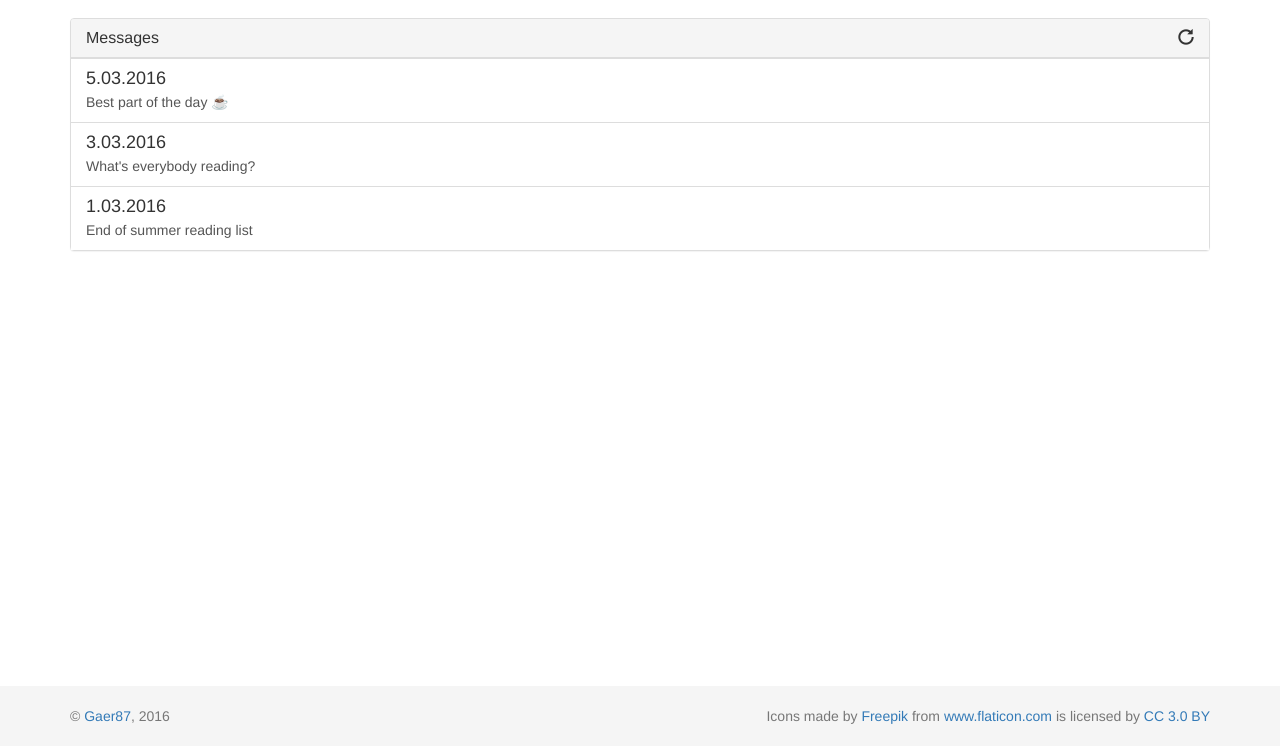
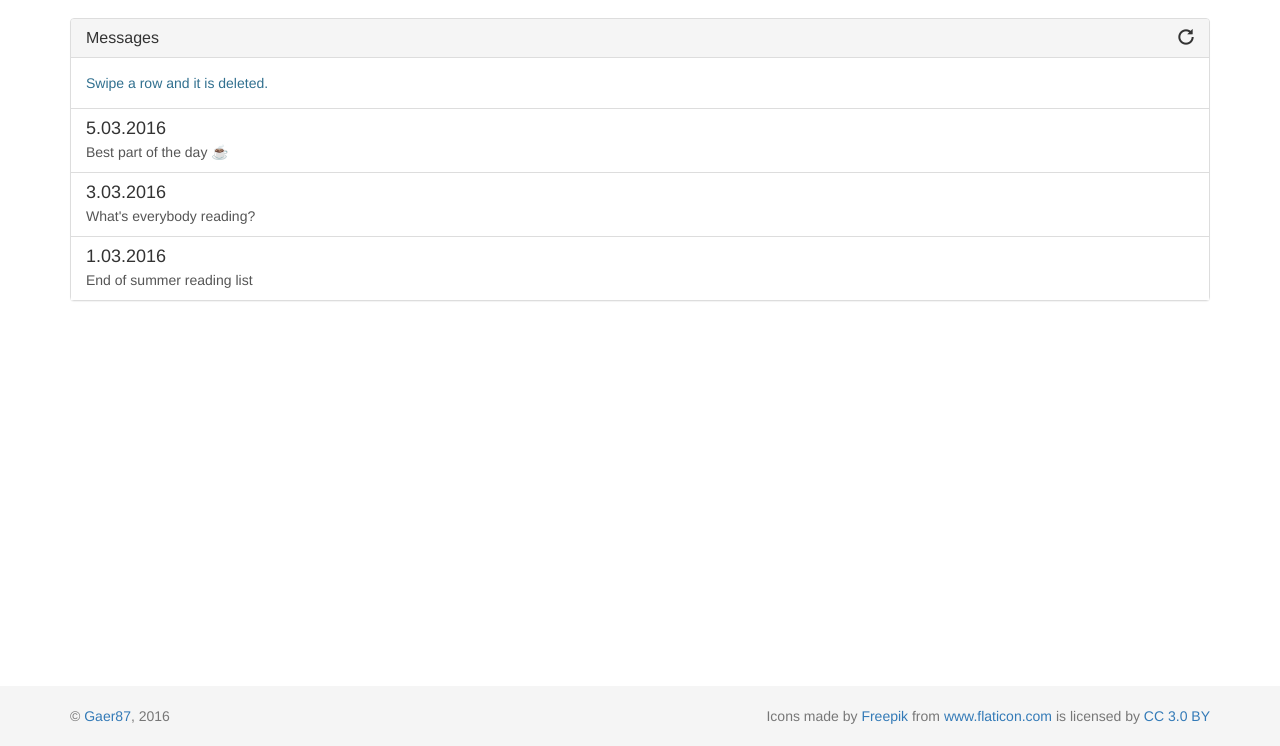
Before and after one commit to andrewbiang888/swipe-to-delete, a website built with webpack: page example/index.html in a window 1280 px wide. Shown: the part 54-800 px from the top of the page. Built offline with nearby package versions, Linux system fonts and the light colour scheme.

Commit message:
Add description in an example

```diff
--- a/example/index.html
+++ b/example/index.html
@@ -22,8 +22,8 @@
 	<div class="panel panel-default">
 		<div class="panel-heading">
 			<h1 class="panel-title">Messages <span class="glyphicon glyphicon-repeat pull-right js-repeat"></span></h1>
-
 		</div>
+		<div class="panel-body text-info">Swipe a row and it is deleted.</div>
 		<div class="js-content list-group"></div>
 	</div>
 </main>
```
